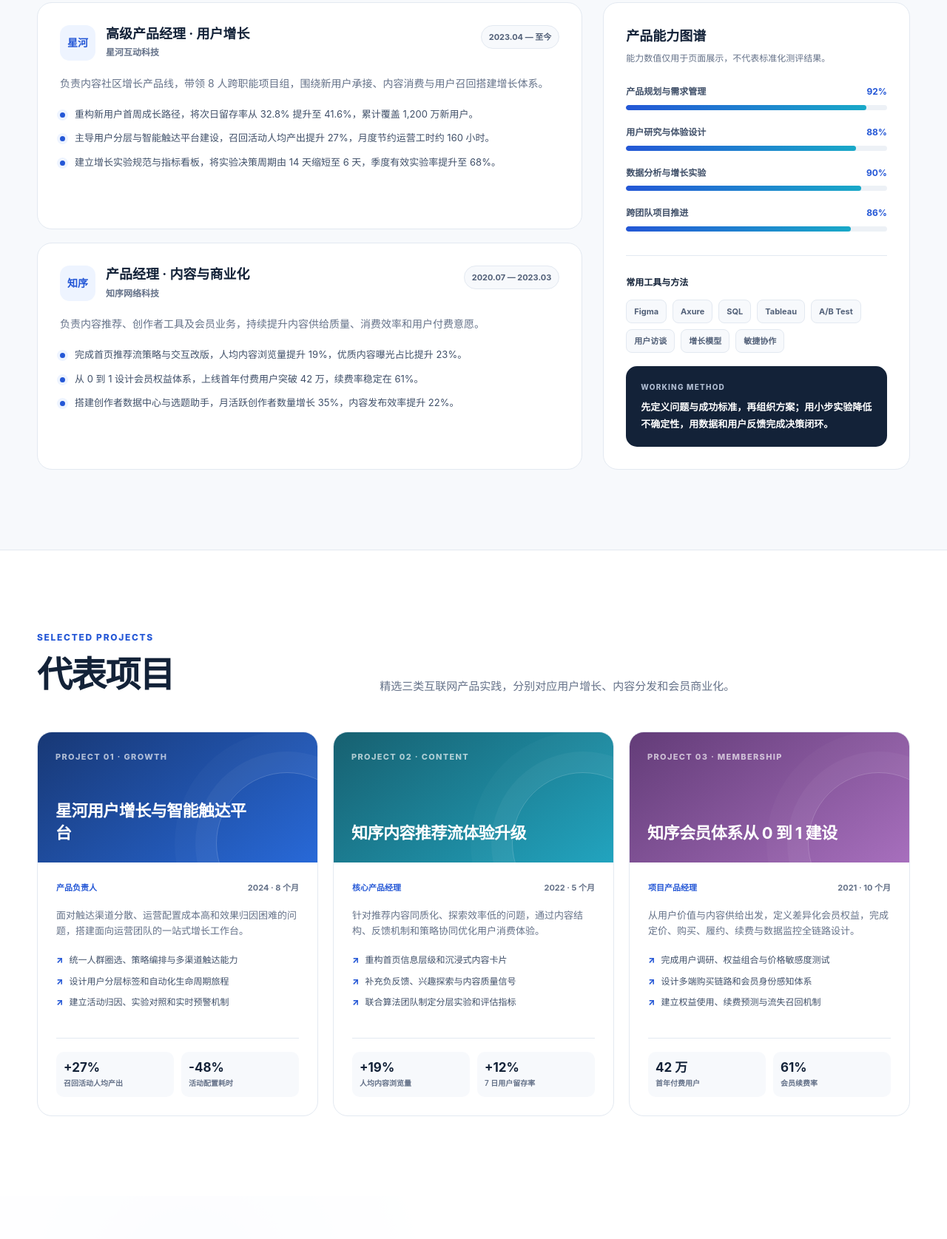
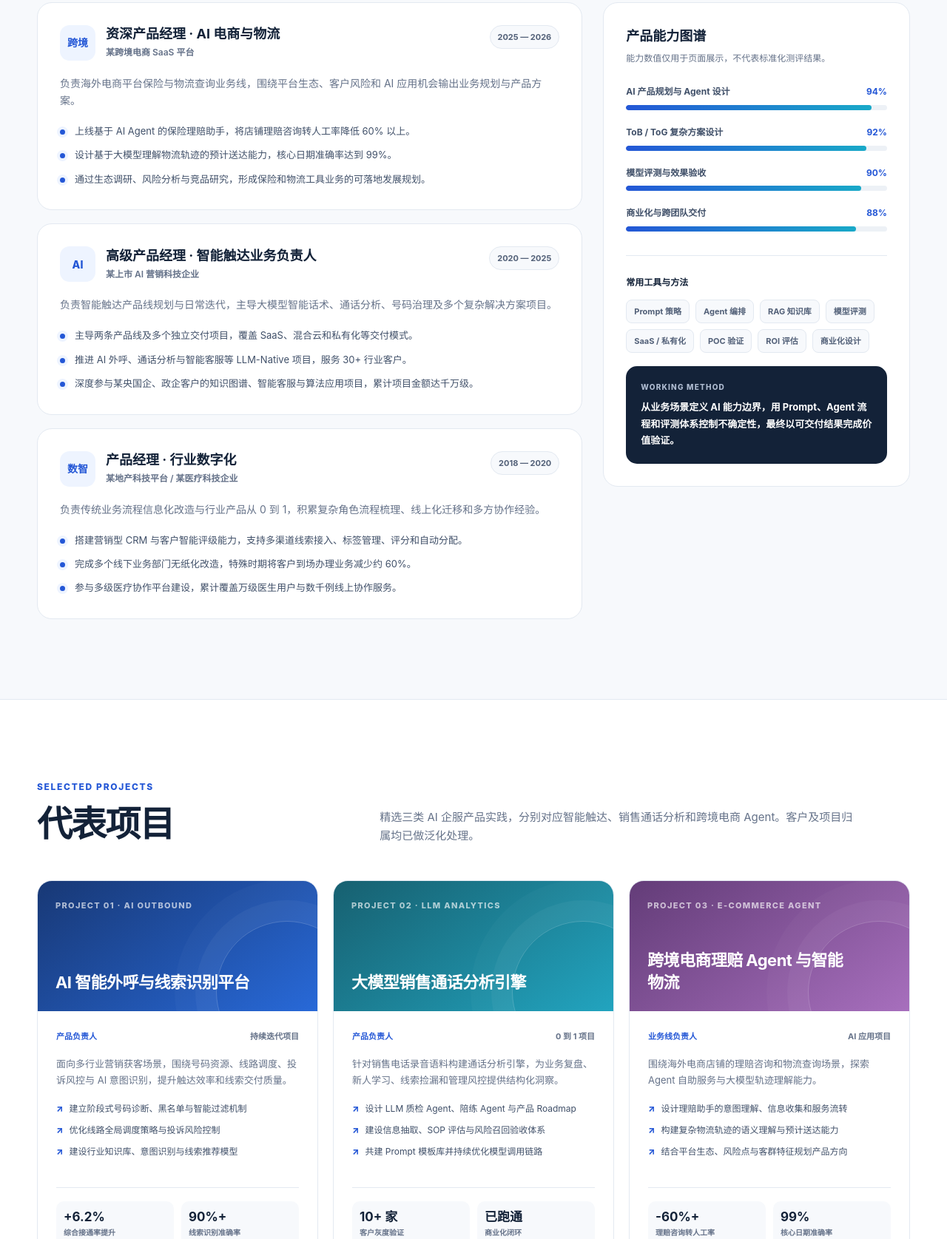
Before and after one commit to Bananaco123/scrm-2-prd, a plain HTML site: page product-manager-portfolio/index.html in a window 1280 px wide. Shown: the part 1125-2800 px from the top of the page at 74% size. Drawn offline with Linux system fonts and the light colour scheme.

Commit message:
Update product manager portfolio with AI enterprise profile

```diff
--- a/product-manager-portfolio/index.html
+++ b/product-manager-portfolio/index.html
@@ -3,8 +3,8 @@
 <head>
   <meta charset="UTF-8">
   <meta name="viewport" content="width=device-width, initial-scale=1.0">
-  <meta name="description" content="互联网产品经理张奥的个人作品集主页">
-  <title>张奥｜互联网产品经理作品集</title>
+  <meta name="description" content="AI 企服产品经理张奥的个人作品集主页">
+  <title>张奥｜AI 企服产品经理作品集</title>
   <style>
     :root {
       --ink: #132238;
@@ -670,6 +670,7 @@
 
     .skill-panel {
       padding: 30px;
+      align-self: start;
     }
 
     .skill-panel h3 {
@@ -1325,12 +1326,12 @@
       <div class="container hero-grid">
         <div class="hero-copy reveal">
           <p class="eyebrow">
-            Internet Product Manager
+            AI Enterprise Product Manager
             <span class="availability">开放新机会</span>
           </p>
-          <h1>把复杂问题，做成<span>简单产品</span>。</h1>
+          <h1>让 AI 能力，变成<span>可交付产品</span>。</h1>
           <p class="hero-lead">
-            你好，我是张奥，一名拥有 6 年经验的互联网产品经理。专注用户增长、内容分发与会员商业化，擅长从业务目标出发，连接用户洞察、数据策略与跨团队协作。
+            你好，我是张奥，一名拥有 7 年+ ToB 产品经验的 AI 企服产品经理。专注大模型应用、Agent 协作、智能触达、CRM 与智能客服，擅长把不确定的模型能力转化为可验收、可交付、可商业化的业务价值。
           </p>
           <div class="hero-actions">
             <a class="button button-primary" href="#projects">
@@ -1345,7 +1346,7 @@
           <div class="meta-row">
             <span class="meta-item">
               <svg class="icon" viewBox="0 0 24 24" aria-hidden="true"><path d="M20 10c0 5-8 11-8 11S4 15 4 10a8 8 0 1 1 16 0z"/><circle cx="12" cy="10" r="2.5"/></svg>
-              中国 · 上海
+              中国 · 深圳
             </span>
             <span class="meta-item">
               <svg class="icon" viewBox="0 0 24 24" aria-hidden="true"><path d="M4 5h16v14H4zM4 7l8 6 8-6"/></svg>
@@ -1353,7 +1354,7 @@
             </span>
             <span class="meta-item">
               <svg class="icon" viewBox="0 0 24 24" aria-hidden="true"><circle cx="12" cy="12" r="9"/><path d="M12 7v5l3 2"/></svg>
-              6 年产品经验
+              7 年+ 产品经验
             </span>
           </div>
         </div>
@@ -1366,10 +1367,10 @@
             </div>
             <div class="profile-quote">
               <span class="quote-mark">“</span>
-              <p>产品不是功能的集合，而是对真实问题的一次清晰回答。</p>
+              <p>AI 产品的价值，不在模型有多强，而在业务结果能否稳定交付。</p>
               <div class="profile-signature">
                 <strong>张奥</strong>
-                <span>互联网产品经理 · 用户增长 / 内容产品</span>
+                <span>AI 企服产品经理 · Agent / SaaS / CRM</span>
               </div>
             </div>
           </div>
@@ -1379,10 +1380,10 @@
 
     <div class="container stats-strip reveal" aria-label="核心成果数据">
       <div class="stats-grid">
-        <div class="stat"><strong class="stat-value">6 年</strong><span class="stat-label">互联网产品经验</span></div>
-        <div class="stat"><strong class="stat-value">3,200 万</strong><span class="stat-label">累计服务用户规模</span></div>
-        <div class="stat"><strong class="stat-value">18 个</strong><span class="stat-label">主导上线项目</span></div>
-        <div class="stat"><strong class="stat-value">+34%</strong><span class="stat-label">核心业务峰值增长</span></div>
+        <div class="stat"><strong class="stat-value">7 年+</strong><span class="stat-label">ToB 产品经验</span></div>
+        <div class="stat"><strong class="stat-value">30+ 行业</strong><span class="stat-label">AI 触达业务覆盖</span></div>
+        <div class="stat"><strong class="stat-value">千万级</strong><span class="stat-label">复杂项目交付经验</span></div>
+        <div class="stat"><strong class="stat-value">90%+</strong><span class="stat-label">AI 线索识别准确率</span></div>
       </div>
     </div>
 
@@ -1393,7 +1394,7 @@
             <span class="section-kicker">Experience & Capabilities</span>
             <h2>经历与核心能力</h2>
           </div>
-          <p>围绕用户价值与业务结果开展产品工作，从问题定义、方案设计到数据复盘，建立可持续迭代的产品闭环。</p>
+          <p>覆盖 AI 产品规划、模型能力设计、复杂业务流程抽象与政企项目交付，能够连接算法、研发、销售和客户，推动产品从概念验证走向规模化应用。</p>
         </div>
 
         <div class="experience-layout">
@@ -1401,42 +1402,63 @@
             <article class="experience-card reveal">
               <div class="experience-head">
                 <div class="company">
-                  <div class="company-logo">星河</div>
+                  <div class="company-logo">跨境</div>
                   <div>
-                    <h3>高级产品经理 · 用户增长</h3>
-                    <p>星河互动科技</p>
+                    <h3>资深产品经理 · AI 电商与物流</h3>
+                    <p>某跨境电商 SaaS 平台</p>
                   </div>
                 </div>
-                <span class="date-pill">2023.04 — 至今</span>
+                <span class="date-pill">2025 — 2026</span>
               </div>
               <p class="experience-summary">
-                负责内容社区增长产品线，带领 8 人跨职能项目组，围绕新用户承接、内容消费与用户召回搭建增长体系。
+                负责海外电商平台保险与物流查询业务线，围绕平台生态、客户风险和 AI 应用机会输出业务规划与产品方案。
               </p>
               <ul class="achievement-list">
-                <li>重构新用户首周成长路径，将次日留存率从 32.8% 提升至 41.6%，累计覆盖 1,200 万新用户。</li>
-                <li>主导用户分层与智能触达平台建设，召回活动人均产出提升 27%，月度节约运营工时约 160 小时。</li>
-                <li>建立增长实验规范与指标看板，将实验决策周期由 14 天缩短至 6 天，季度有效实验率提升至 68%。</li>
+                <li>上线基于 AI Agent 的保险理赔助手，将店铺理赔咨询转人工率降低 60% 以上。</li>
+                <li>设计基于大模型理解物流轨迹的预计送达能力，核心日期准确率达到 99%。</li>
+                <li>通过生态调研、风险分析与竞品研究，形成保险和物流工具业务的可落地发展规划。</li>
               </ul>
             </article>
 
             <article class="experience-card reveal">
               <div class="experience-head">
                 <div class="company">
-                  <div class="company-logo">知序</div>
+                  <div class="company-logo">AI</div>
                   <div>
-                    <h3>产品经理 · 内容与商业化</h3>
-                    <p>知序网络科技</p>
+                    <h3>高级产品经理 · 智能触达业务负责人</h3>
+                    <p>某上市 AI 营销科技企业</p>
                   </div>
                 </div>
-                <span class="date-pill">2020.07 — 2023.03</span>
+                <span class="date-pill">2020 — 2025</span>
               </div>
               <p class="experience-summary">
-                负责内容推荐、创作者工具及会员业务，持续提升内容供给质量、消费效率和用户付费意愿。
+                负责智能触达产品线规划与日常迭代，主导大模型智能话术、通话分析、号码治理及多个复杂解决方案项目。
               </p>
               <ul class="achievement-list">
-                <li>完成首页推荐流策略与交互改版，人均内容浏览量提升 19%，优质内容曝光占比提升 23%。</li>
-                <li>从 0 到 1 设计会员权益体系，上线首年付费用户突破 42 万，续费率稳定在 61%。</li>
-                <li>搭建创作者数据中心与选题助手，月活跃创作者数量增长 35%，内容发布效率提升 22%。</li>
+                <li>主导两条产品线及多个独立交付项目，覆盖 SaaS、混合云和私有化等交付模式。</li>
+                <li>推进 AI 外呼、通话分析与智能客服等 LLM-Native 项目，服务 30+ 行业客户。</li>
+                <li>深度参与某央国企、政企客户的知识图谱、智能客服与算法应用项目，累计项目金额达千万级。</li>
+              </ul>
+            </article>
+
+            <article class="experience-card reveal">
+              <div class="experience-head">
+                <div class="company">
+                  <div class="company-logo">数智</div>
+                  <div>
+                    <h3>产品经理 · 行业数字化</h3>
+                    <p>某地产科技平台 / 某医疗科技企业</p>
+                  </div>
+                </div>
+                <span class="date-pill">2018 — 2020</span>
+              </div>
+              <p class="experience-summary">
+                负责传统业务流程信息化改造与行业产品从 0 到 1，积累复杂角色流程梳理、线上化迁移和多方协作经验。
+              </p>
+              <ul class="achievement-list">
+                <li>搭建营销型 CRM 与客户智能评级能力，支持多渠道线索接入、标签管理、评分和自动分配。</li>
+                <li>完成多个线下业务部门无纸化改造，特殊时期将客户到场办理业务减少约 60%。</li>
+                <li>参与多级医疗协作平台建设，累计覆盖万级医生用户与数千例线上协作服务。</li>
               </ul>
             </article>
           </div>
@@ -1446,40 +1468,40 @@
             <p>能力数值仅用于页面展示，不代表标准化测评结果。</p>
             <div class="skill-list">
               <div class="skill-line">
-                <div class="skill-label"><span>产品规划与需求管理</span><span>92%</span></div>
+                <div class="skill-label"><span>AI 产品规划与 Agent 设计</span><span>94%</span></div>
+                <div class="skill-track"><div class="skill-fill" style="--level:94%"></div></div>
+              </div>
+              <div class="skill-line">
+                <div class="skill-label"><span>ToB / ToG 复杂方案设计</span><span>92%</span></div>
                 <div class="skill-track"><div class="skill-fill" style="--level:92%"></div></div>
               </div>
               <div class="skill-line">
-                <div class="skill-label"><span>用户研究与体验设计</span><span>88%</span></div>
-                <div class="skill-track"><div class="skill-fill" style="--level:88%"></div></div>
-              </div>
-              <div class="skill-line">
-                <div class="skill-label"><span>数据分析与增长实验</span><span>90%</span></div>
+                <div class="skill-label"><span>模型评测与效果验收</span><span>90%</span></div>
                 <div class="skill-track"><div class="skill-fill" style="--level:90%"></div></div>
               </div>
               <div class="skill-line">
-                <div class="skill-label"><span>跨团队项目推进</span><span>86%</span></div>
-                <div class="skill-track"><div class="skill-fill" style="--level:86%"></div></div>
+                <div class="skill-label"><span>商业化与跨团队交付</span><span>88%</span></div>
+                <div class="skill-track"><div class="skill-fill" style="--level:88%"></div></div>
               </div>
             </div>
 
             <div class="tool-block">
               <strong>常用工具与方法</strong>
               <div class="tag-list">
-                <span class="tag">Figma</span>
-                <span class="tag">Axure</span>
-                <span class="tag">SQL</span>
-                <span class="tag">Tableau</span>
-                <span class="tag">A/B Test</span>
-                <span class="tag">用户访谈</span>
-                <span class="tag">增长模型</span>
-                <span class="tag">敏捷协作</span>
+                <span class="tag">Prompt 策略</span>
+                <span class="tag">Agent 编排</span>
+                <span class="tag">RAG 知识库</span>
+                <span class="tag">模型评测</span>
+                <span class="tag">SaaS / 私有化</span>
+                <span class="tag">POC 验证</span>
+                <span class="tag">ROI 评估</span>
+                <span class="tag">商业化设计</span>
               </div>
             </div>
 
             <div class="method-card">
               <span>Working Method</span>
-              <p>先定义问题与成功标准，再组织方案；用小步实验降低不确定性，用数据和用户反馈完成决策闭环。</p>
+              <p>从业务场景定义 AI 能力边界，用 Prompt、Agent 流程和评测体系控制不确定性，最终以可交付结果完成价值验证。</p>
             </div>
           </aside>
         </div>
@@ -1493,66 +1515,66 @@
             <span class="section-kicker">Selected Projects</span>
             <h2>代表项目</h2>
           </div>
-          <p>精选三类互联网产品实践，分别对应用户增长、内容分发和会员商业化。</p>
+          <p>精选三类 AI 企服产品实践，分别对应智能触达、销售通话分析和跨境电商 Agent。客户及项目归属均已做泛化处理。</p>
         </div>
 
         <div class="projects-grid">
           <article class="project-card reveal">
             <div class="project-cover">
-              <span class="project-index">PROJECT 01 · GROWTH</span>
-              <h3>星河用户增长与智能触达平台</h3>
+              <span class="project-index">PROJECT 01 · AI OUTBOUND</span>
+              <h3>AI 智能外呼与线索识别平台</h3>
             </div>
             <div class="project-body">
-              <div class="project-role"><strong>产品负责人</strong><span>2024 · 8 个月</span></div>
-              <p>面对触达渠道分散、运营配置成本高和效果归因困难的问题，搭建面向运营团队的一站式增长工作台。</p>
+              <div class="project-role"><strong>产品负责人</strong><span>持续迭代项目</span></div>
+              <p>面向多行业营销获客场景，围绕号码资源、线路调度、投诉风控与 AI 意图识别，提升触达效率和线索交付质量。</p>
               <ul class="project-points">
-                <li>统一人群圈选、策略编排与多渠道触达能力</li>
-                <li>设计用户分层标签和自动化生命周期旅程</li>
-                <li>建立活动归因、实验对照和实时预警机制</li>
+                <li>建立阶段式号码诊断、黑名单与智能过滤机制</li>
+                <li>优化线路全局调度策略与投诉风险控制</li>
+                <li>建设行业知识库、意图识别与线索推荐模型</li>
               </ul>
               <div class="project-results">
-                <div class="result-box"><strong>+27%</strong><span>召回活动人均产出</span></div>
-                <div class="result-box"><strong>-48%</strong><span>活动配置耗时</span></div>
+                <div class="result-box"><strong>+6.2%</strong><span>综合接通率提升</span></div>
+                <div class="result-box"><strong>90%+</strong><span>线索识别准确率</span></div>
               </div>
             </div>
           </article>
 
           <article class="project-card reveal">
             <div class="project-cover">
-              <span class="project-index">PROJECT 02 · CONTENT</span>
-              <h3>知序内容推荐流体验升级</h3>
+              <span class="project-index">PROJECT 02 · LLM ANALYTICS</span>
+              <h3>大模型销售通话分析引擎</h3>
             </div>
             <div class="project-body">
-              <div class="project-role"><strong>核心产品经理</strong><span>2022 · 5 个月</span></div>
-              <p>针对推荐内容同质化、探索效率低的问题，通过内容结构、反馈机制和策略协同优化用户消费体验。</p>
+              <div class="project-role"><strong>产品负责人</strong><span>0 到 1 项目</span></div>
+              <p>针对销售电话录音语料构建通话分析引擎，为业务复盘、新人学习、线索捡漏和管理风控提供结构化洞察。</p>
               <ul class="project-points">
-                <li>重构首页信息层级和沉浸式内容卡片</li>
-                <li>补充负反馈、兴趣探索与内容质量信号</li>
-                <li>联合算法团队制定分层实验和评估指标</li>
+                <li>设计 LLM 质检 Agent、陪练 Agent 与产品 Roadmap</li>
+                <li>建设信息抽取、SOP 评估与风险召回验收体系</li>
+                <li>共建 Prompt 模板库并持续优化模型调用链路</li>
               </ul>
               <div class="project-results">
-                <div class="result-box"><strong>+19%</strong><span>人均内容浏览量</span></div>
-                <div class="result-box"><strong>+12%</strong><span>7 日用户留存率</span></div>
+                <div class="result-box"><strong>10+ 家</strong><span>客户灰度验证</span></div>
+                <div class="result-box"><strong>已跑通</strong><span>商业化闭环</span></div>
               </div>
             </div>
           </article>
 
           <article class="project-card reveal">
             <div class="project-cover">
-              <span class="project-index">PROJECT 03 · MEMBERSHIP</span>
-              <h3>知序会员体系从 0 到 1 建设</h3>
+              <span class="project-index">PROJECT 03 · E-COMMERCE AGENT</span>
+              <h3>跨境电商理赔 Agent 与智能物流</h3>
             </div>
             <div class="project-body">
-              <div class="project-role"><strong>项目产品经理</strong><span>2021 · 10 个月</span></div>
-              <p>从用户价值与内容供给出发，定义差异化会员权益，完成定价、购买、履约、续费与数据监控全链路设计。</p>
+              <div class="project-role"><strong>业务线负责人</strong><span>AI 应用项目</span></div>
+              <p>围绕海外电商店铺的理赔咨询和物流查询场景，探索 Agent 自助服务与大模型轨迹理解能力。</p>
               <ul class="project-points">
-                <li>完成用户调研、权益组合与价格敏感度测试</li>
-                <li>设计多端购买链路和会员身份感知体系</li>
-                <li>建立权益使用、续费预测与流失召回机制</li>
+                <li>设计理赔助手的意图理解、信息收集和服务流转</li>
+                <li>构建复杂物流轨迹的语义理解与预计送达能力</li>
+                <li>结合平台生态、风险点与客群特征规划产品方向</li>
               </ul>
               <div class="project-results">
-                <div class="result-box"><strong>42 万</strong><span>首年付费用户</span></div>
-                <div class="result-box"><strong>61%</strong><span>会员续费率</span></div>
+                <div class="result-box"><strong>-60%+</strong><span>理赔咨询转人工率</span></div>
+                <div class="result-box"><strong>99%</strong><span>核心日期准确率</span></div>
               </div>
             </div>
           </article>
@@ -1567,18 +1589,18 @@
             <span class="section-kicker">Let’s Work Together</span>
             <h2>寻找下一段值得投入的产品旅程</h2>
             <p>
-              期待加入重视用户价值、鼓励跨职能协作并相信长期主义的团队。希望继续深耕用户增长、内容产品或会员商业化方向。
+              期待加入重视业务价值、产品工程协作与长期产品建设的团队。希望继续深耕 AI 企服 SaaS、大模型应用与 Agent 产品方向。
             </p>
             <ul class="strengths" aria-label="个人优势">
-              <li>业务理解与问题定义</li>
-              <li>复杂项目落地</li>
-              <li>数据驱动决策</li>
-              <li>用户体验意识</li>
+              <li>AI 场景定义与能力设计</li>
+              <li>复杂 ToB 项目落地</li>
+              <li>模型评测与效果验收</li>
+              <li>商业化与跨团队协作</li>
             </ul>
           </div>
 
           <aside class="contact-card">
-            <h3>张奥 · 互联网产品经理</h3>
+            <h3>张奥 · AI 企服产品经理</h3>
             <p>欢迎通过邮箱联系</p>
             <ul class="contact-list">
               <li>
@@ -1587,7 +1609,7 @@
               </li>
               <li>
                 <svg class="icon" viewBox="0 0 24 24" aria-hidden="true"><path d="M20 10c0 5-8 11-8 11S4 15 4 10a8 8 0 1 1 16 0z"/><circle cx="12" cy="10" r="2.5"/></svg>
-                中国 · 上海
+                中国 · 深圳
               </li>
               <li>
                 <svg class="icon" viewBox="0 0 24 24" aria-hidden="true"><circle cx="12" cy="12" r="9"/><path d="M12 7v5l3 2"/></svg>
@@ -1608,7 +1630,7 @@
   <footer>
     <div class="container footer-wrap">
       <span><strong>张奥 · 产品作品集</strong> © 2026</span>
-      <span>以用户价值连接产品设计与业务增长。</span>
+      <span>让 AI 能力成为可交付、可验收、可商业化的产品价值。</span>
     </div>
   </footer>
 
```
